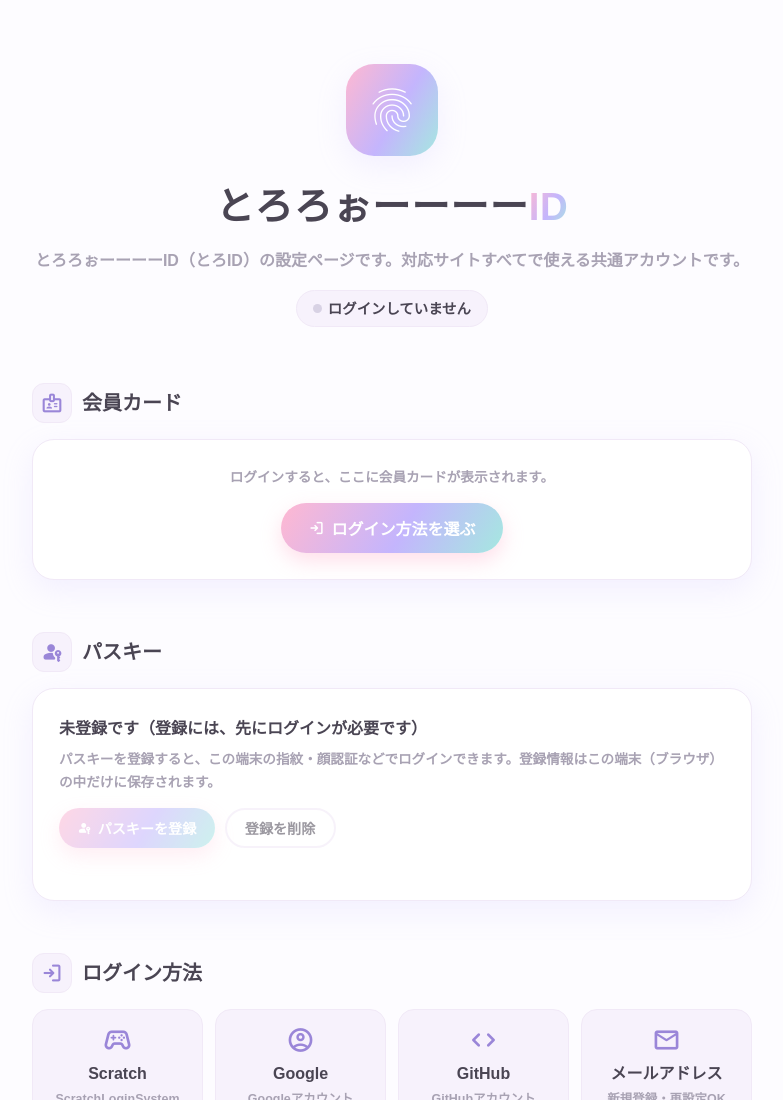
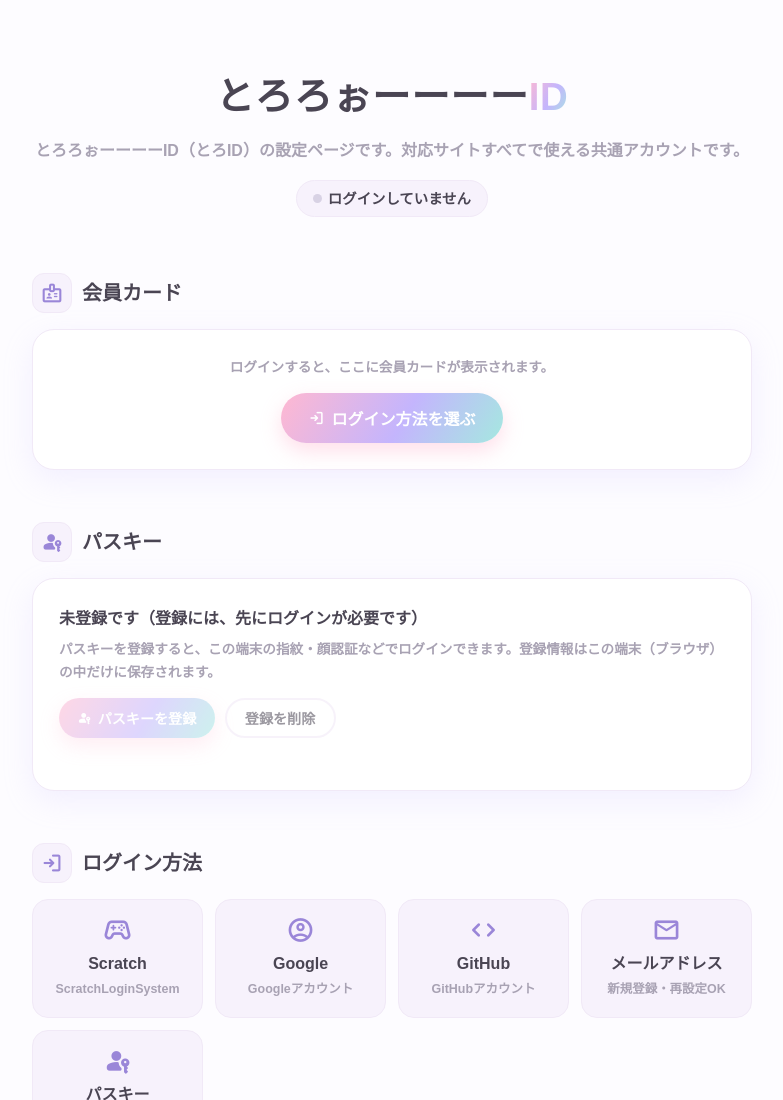
Before and after one commit to tr3131kami/id, a plain HTML site: page index.html in a window 1280 px wide. Shown: the top 1100 px of the page, without its empty margins (248-1031 px from the left). Drawn offline with nearby package versions, Linux system fonts and the light colour scheme; no server answers; a web font is replaced by a local one.

Commit message:
指紋アイコンを削除

```diff
--- a/index.html
+++ b/index.html
@@ -121,7 +121,6 @@ footer{text-align:center;padding:44px 20px 54px;color:var(--muted);font-weight:7
 </head>
 <body>
 <header class="hero wrap">
-  <div class="fp-logo"><span class="ms">fingerprint</span></div>
   <h1>とろろぉーーーー<span class="grad-text">ID</span></h1>
   <p>とろろぉーーーーID（とろID）の設定ページです。対応サイトすべてで使える共通アカウントです。</p>
   <div><span class="status-chip" id="statusChip"><span class="dot"></span><span id="statusText">読み込み中…</span></span></div>
@@ -171,7 +170,6 @@ footer{text-align:center;padding:44px 20px 54px;color:var(--muted);font-weight:7
 
 <div class="lm-overlay" id="loginModal" role="dialog" aria-modal="true" aria-label="ログイン">
   <div class="lm-box">
-    <div class="lm-badge"><span class="ms">fingerprint</span></div>
     <h3>とろろぉーーーーIDでログイン</h3>
     <p class="lm-sub">対応サイト共通のアカウントでログインします。いずれかの方法をお選びください。</p>
     <div class="lm-error" id="lmError"></div>
```
